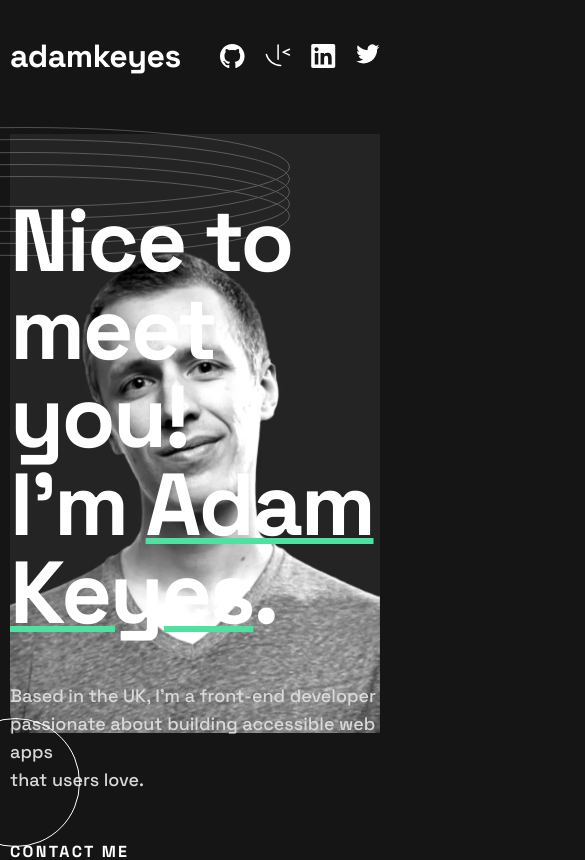
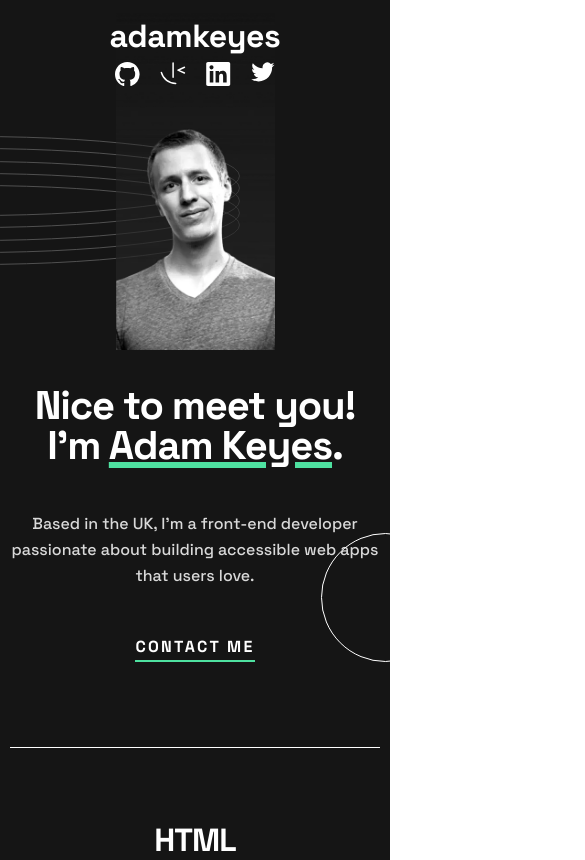
Before and after one commit to Shahbaaz92/single-page-developer-portfolio, a React (Vite) app in the folder single page developer portfolio/: page / in a window 390 px wide. Shown: the top 860 px of the page, 585 px wide, since content can reach past the window. Built offline with nearby package versions, Linux system fonts and the light colour scheme.

Commit message:
CSS updates

```diff
--- a/single page developer portfolio/src/App.css
+++ b/single page developer portfolio/src/App.css
@@ -16,6 +16,7 @@
   color: #ffffff;
   font-style: normal;
   padding: 0 10px;
+  overflow-x: hidden;
 }
 h1 {
   font-size: 88px;
@@ -110,6 +111,9 @@ textarea::placeholder {
   flex-direction: column;
   gap: 45px;
   position: relative;
+}
+.Hero-Details > h1 {
+  width: 65%;
 }
 .Hero-Details > h1 > span {
   text-decoration: 6px underline #4ee1a0;
@@ -217,6 +221,10 @@ textarea::placeholder {
   outline: none;
   border-bottom: 1px solid #4ee1a0;
 }
+textarea {
+  resize: none;
+  width: 100%;
+}
 .Contact-info .Form button {
   background-color: #242424;
   align-self: flex-end;
@@ -258,3 +266,110 @@ path:hover {
   cursor: pointer;
   fill: #4ee1a0;
 }
+
+@media screen and (max-width: 1000px) {
+  h1 {
+    font-size: 72px;
+  }
+  #Hero {
+    background-image: url("./assets/images/image-profile-tablet.webp");
+  }
+  .Contact-info {
+    gap: 110px;
+  }
+}
+@media screen and (max-width: 750px) {
+  h1 {
+    font-size: 56px;
+  }
+  .Skills {
+    grid-template-columns: repeat(2, 1fr);
+    row-gap: 50px;
+  }
+  .circle {
+    right: -70px;
+    bottom: 0;
+  }
+  .Contact-info {
+    flex-direction: column;
+    align-items: center;
+    justify-content: center;
+    gap: 50px;
+  }
+  .Contact-info article {
+    text-align: center;
+    gap: 20px;
+  }
+  footer {
+    padding: 30px 0;
+  }
+}
+@media screen and (max-width: 650px) {
+  h1 {
+    font-size: 40px;
+    line-height: 40px;
+    letter-spacing: -1.136px;
+  }
+  h2 {
+    font-size: 32px;
+    line-height: 40px;
+    letter-spacing: -1px;
+  }
+  p {
+    font-size: 16px;
+    line-height: 26px;
+  }
+}
+@media screen and (max-width: 510px) {
+  #Hero {
+    background-image: url("./assets/images/image-profile-mobile.webp");
+    background-size: auto 350px;
+    background-position: top center;
+    padding: 20px 0;
+    gap: 0;
+    text-align: center;
+  }
+
+  .Navigation {
+    display: flex;
+    flex-direction: column;
+    justify-content: space-between;
+    align-items: center;
+    gap: 10px;
+  }
+  .Navigation > div {
+    display: flex;
+    justify-content: space-between;
+    gap: 20px;
+  }
+  .Hero-Details {
+    margin-top: 300px;
+    display: flex;
+    flex-direction: column;
+    gap: 45px;
+    position: relative;
+  }
+  .Hero-Details > h1 {
+    width: 100%;
+  }
+  .Hero-Details > button {
+    align-self: center;
+  }
+  .ring1 {
+    left: -300px;
+    top: -250px;
+    z-index: -1;
+  }
+  .Skills {
+    grid-template-columns: repeat(1, 1fr);
+    row-gap: 50px;
+    text-align: center;
+  }
+  .Projects {
+    border-top: 1px solid #ffffff;
+    padding-top: 70px;
+  }
+  .Projects-Gallery {
+    grid-template-columns: repeat(1, 1fr);
+  }
+}
--- a/single page developer portfolio/src/Components/Header.jsx
+++ b/single page developer portfolio/src/Components/Header.jsx
@@ -38,7 +38,7 @@ function Header() {
         <img src={ring1} className="ring1" alt="background-patter" />
         <img src={circle} className="circle" alt="background-patter" />
         <h1>
-          Nice to meet you! <br /> I&apos;m <span> Adam Keyes</span>.
+          Nice to meet you! I&apos;m <span> Adam Keyes</span>.
         </h1>
         <p>
           Based in the UK, I&apos;m a front-end developer <br /> passionate
--- a/single page developer portfolio/src/index.css
+++ b/single page developer portfolio/src/index.css
@@ -12,4 +12,25 @@ body {
     #242424 82%,
     #242424 100%
   );
+  overflow-x: hidden;
 }
+@media screen and (max-width: 750px) {
+  body {
+    background: linear-gradient(
+      #151515 0%,
+      #151515 75%,
+      #242424 75%,
+      #242424 100%
+    );
+  }
+}
+@media screen and (max-width: 510px) {
+  body {
+    background: linear-gradient(
+      #151515 0%,
+      #151515 85%,
+      #242424 85%,
+      #242424 100%
+    );
+  }
+}
```
